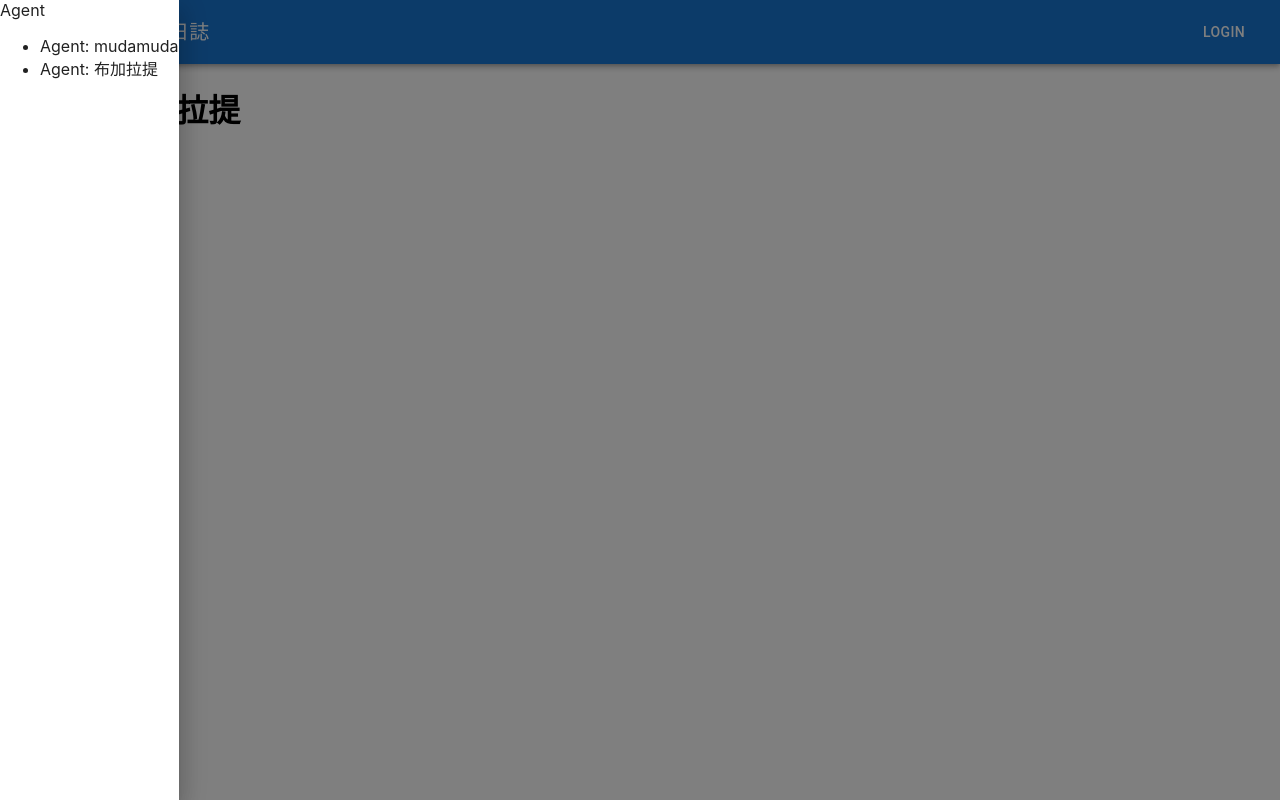
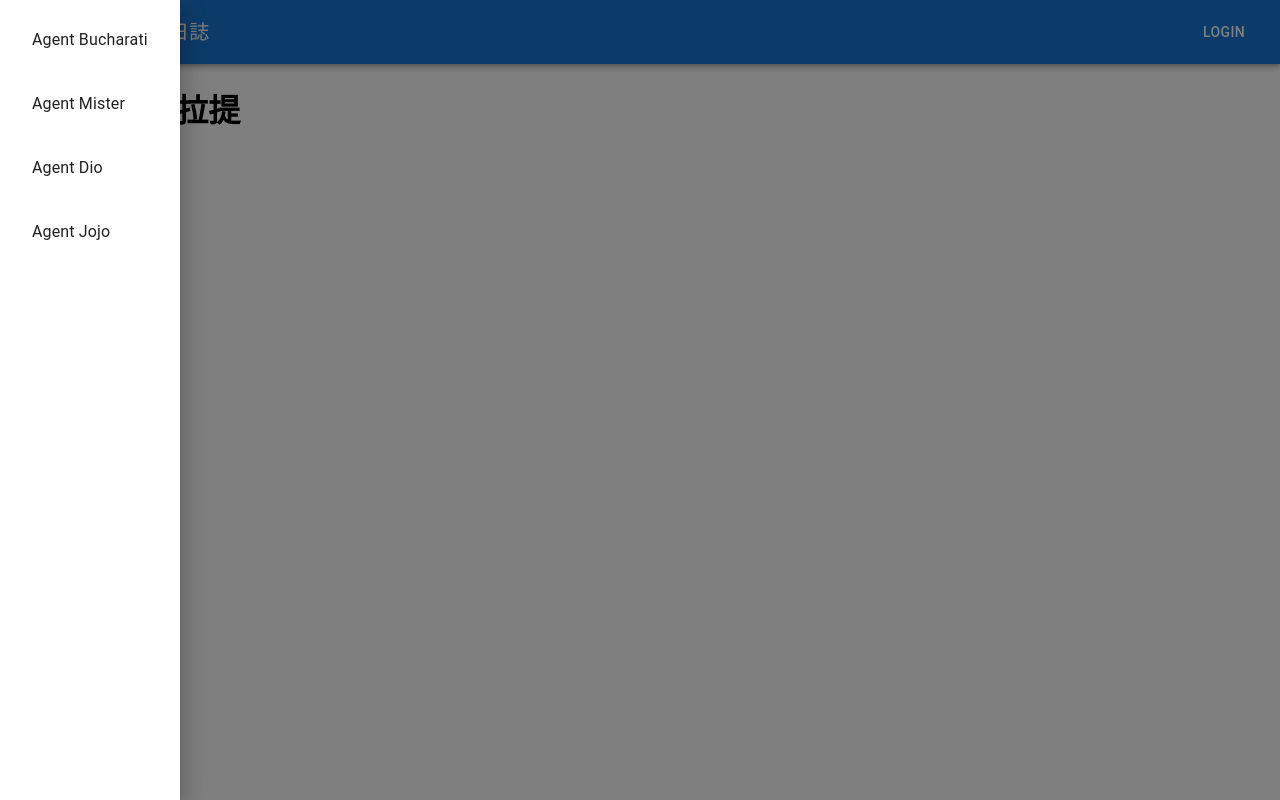
Before and after one commit to alvinliu588950/goat-web, a React (Create React App) app: page / in a window 1280 px wide. Both pictures are taken after a click on the button "menu". Built offline with nearby package versions, Linux system fonts and the light colour scheme.

Commit message:
add a little

```diff
--- a/package.json
+++ b/package.json
@@ -12,6 +12,7 @@
     "@testing-library/user-event": "^13.2.1",
     "react": "^18.2.0",
     "react-dom": "^18.2.0",
+    "react-router-dom": "^6.3.0",
     "react-scripts": "5.0.1",
     "web-vitals": "^2.1.0"
   },
--- a/src/App.js
+++ b/src/App.js
@@ -1,7 +1,12 @@
 import Dashboard from "./dashboard/Dashboard";
+import { Router, Routes, Route } from "react-router-dom";
 
 function App() {
-  return <Dashboard></Dashboard>;
+  return (
+    <Routes>
+      <Route path="/" element={<Dashboard />} />
+    </Routes>
+  );
 }
 
 export default App;
--- /dev/null
+++ b/src/dashboard/navigation/AgentList.js
@@ -0,0 +1,22 @@
+import React from "react";
+import ListItem from "@mui/material/ListItem";
+import ListItemButton from "@mui/material/ListItemButton";
+import ListItemText from "@mui/material/ListItemText";
+import List from "@mui/material/List";
+
+export default function AgentList() {
+  const Agent = ["Agent Bucharati", "Agent Mister", "Agent Dio", "Agent Jojo"];
+  return (
+    <List>
+      {Agent.map(
+        (text, index) => (
+          <ListItem key={text}>
+            <ListItemButton>
+              <ListItemText primary={text} />
+            </ListItemButton>
+          </ListItem>
+        )
+      )}
+    </List>
+  );
+}
--- a/src/dashboard/navigation/Drawer.js
+++ b/src/dashboard/navigation/Drawer.js
@@ -1,14 +1,11 @@
 import React from "react";
 import SwipeableDrawer from "@mui/material/SwipeableDrawer";
+import AgentList from "./AgentList";
 
 export default function Drawer({ open, onClose }) {
   return (
     <SwipeableDrawer anchor="left" open={open} onClose={onClose}>
-      Agent
-      <ul>
-        <li>Agent: mudamuda</li>
-        <li>Agent: 布加拉提</li>
-      </ul>
+      <AgentList />
     </SwipeableDrawer>
   );
 }
--- a/src/index.js
+++ b/src/index.js
@@ -3,12 +3,13 @@ import ReactDOM from 'react-dom/client';
 import './index.css';
 import App from './App';
 import reportWebVitals from './reportWebVitals';
+import {BrowserRouter}from 'react-router-dom';
 
 const root = ReactDOM.createRoot(document.getElementById('root'));
 root.render(
-  <React.StrictMode>
+  <BrowserRouter>
     <App />
-  </React.StrictMode>
+  </BrowserRouter>
 );
 
 // If you want to start measuring performance in your app, pass a function
```
Also changed, not shown: src/pages/AgentBucharati.js (added, +9 -0 lines), 2 other files (tests, documents, lock files or other folders).
